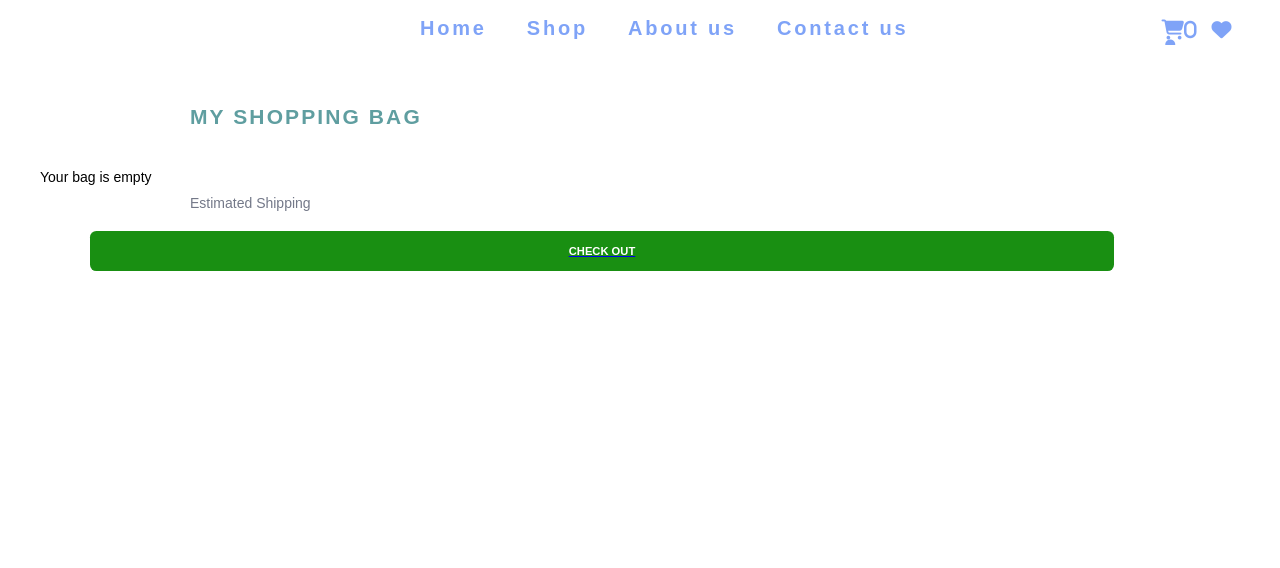
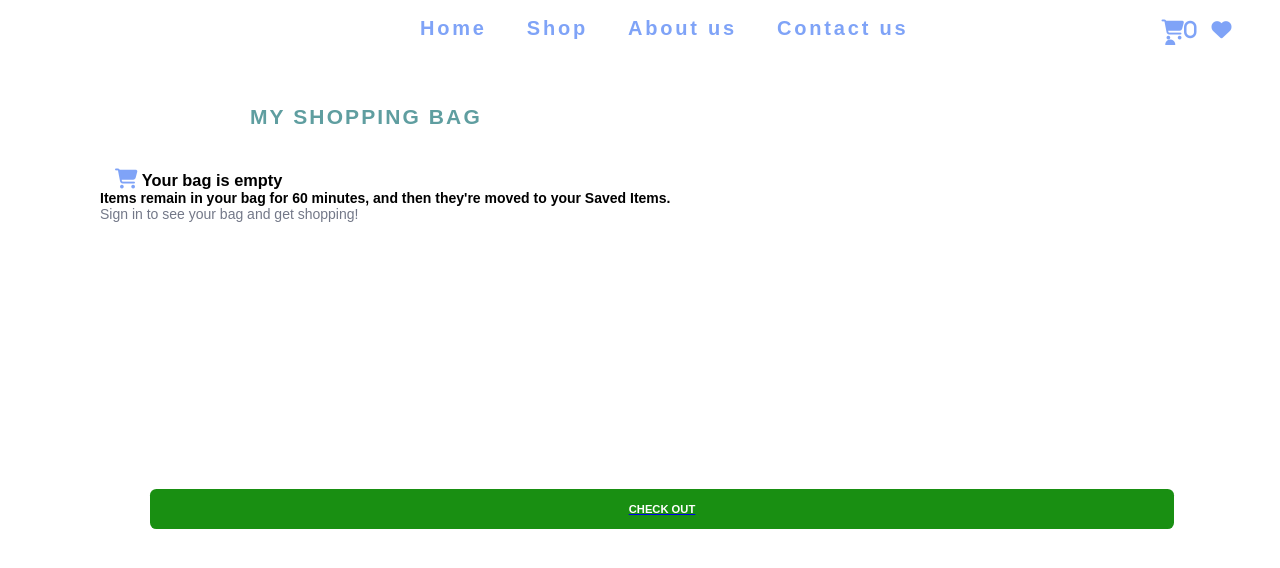
Before and after one commit to saripur0608/ecommerce-react, a React (Create React App) app: page /cart in a window 1280 px wide. Shown: the top 568 px of the page. Built offline with nearby package versions, Linux system fonts and the light colour scheme; a web font is replaced by a local one.

Commit message:
fixed error css

```diff
--- a/src/components/CartNav/CartNav.css
+++ b/src/components/CartNav/CartNav.css
@@ -1,5 +1,5 @@
 .cartContainer{
-margin-left: 40px;
+margin-left: 100px;
 margin-top: 50px;
 height: 800px;
 width: 80%;
--- a/src/components/CartNav/CartNav.jsx
+++ b/src/components/CartNav/CartNav.jsx
@@ -26,14 +26,8 @@ const CartNav = ({ items, removeCart }) => {
         removeCart={removeCart}
         />
 
-      <div className="total">
-        <p>Estimated Shipping</p>
-        {/* <h3>ESTIMATED TOTAL {getTotal(items)} </h3> */}
 
-      </div>
-      <Link to="/login">
-        <button className="button buttonPay"> CHECK OUT </button>
-      </Link>
+
     </div>
 
   )
--- a/src/components/ProductCart/ProductCart.css
+++ b/src/components/ProductCart/ProductCart.css
@@ -63,3 +63,9 @@ h2{
 .buttonDeleteWish:hover{
    color:bisque
 }
+
+.containerEmpty{
+    display: inline-block;
+
+    height: 300px;
+}
--- a/src/components/ProductCart/ProductCart.jsx
+++ b/src/components/ProductCart/ProductCart.jsx
@@ -1,14 +1,16 @@
 import React from 'react'
+import { Link } from 'react-router-dom';
+import Login from '../Login/Login';
 import './ProductCart.css'
 
 const ProductCart = ({ items, removeCart }) => {
-    console.log();
+
     return (
 
         <div >
             {
-                items.length > 0  ?
-                    ( items.map((item, indice) => {   //incluyendo indice solventamos el error de las key iguales
+                items.length > 0 ?
+                    (items.map((item, indice) => {   //incluyendo indice solventamos el error de las key iguales
                         return (
                             <div className="containerProductCart" key={indice} >
                                 <img className="imgProductCart" src={item.img} alt={item.name} />
@@ -17,17 +19,43 @@ const ProductCart = ({ items, removeCart }) => {
                                 </div>
                                 <hr />
                             </div>
+
+
                         )
 
-                }))
+                    }
 
-                : "Your bag is empty"
+
+
+                    ))
+
+
+
+
+                    : <div className='containerEmpty'>
+
+                        <h3><i className="fa fa-shopping-cart" aria-hidden="true"></i> Your bag is empty</h3>
+                        <h4>Items remain in your bag for 60 minutes, and then they're moved to your Saved Items.</h4>
+
+                        <p>   Sign in to see your bag
+                            and get shopping!</p>
+
+
+
+                    </div>
 
 
 
             }
 
+                        <Link to="/login">
+        <button className="button buttonPay"> CHECK OUT </button>
+      </Link>
+
+
+
         </div>
+
 
     )
 
```
Lines whose indentation alone changed are shown as unchanged.
